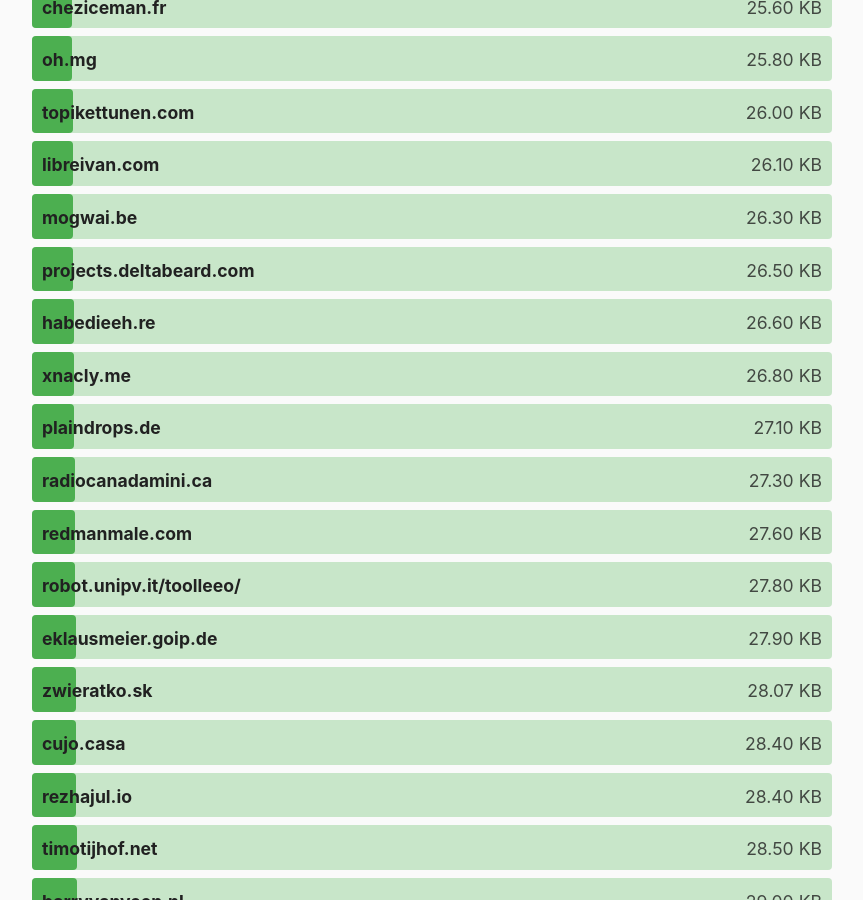
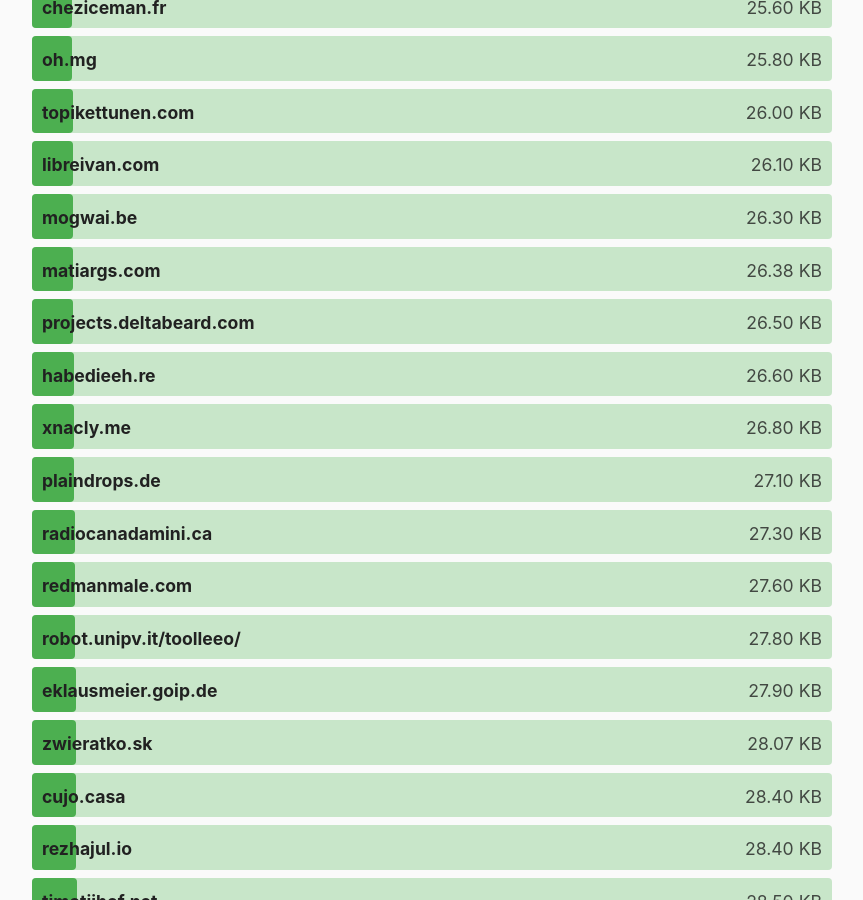
Before and after one commit to kevquirk/512kb.club, a Jekyll site: the page built from index.md, in a window 1280 px wide and 900 px high, scrolled down 11106 px. Shown: the whole window, without its empty margins (208-1071 px from the left). Built offline with Jekyll 4.4.1, drawn with Linux system fonts in a browser that asks for light colours.

Commit message:
added matiargs.com to sites.yml

```diff
--- a/_data/sites.yml
+++ b/_data/sites.yml
@@ -3682,3 +3682,8 @@
   url: https://pursuit-of-simplicity.pages.dev/
   size: 11.27
   last_checked: 2024-03-02
+
+- domain: matiargs.com
+  url: https://matiargs.com/
+  size: 26.38
+  last_checked: 2024-02-26
```
